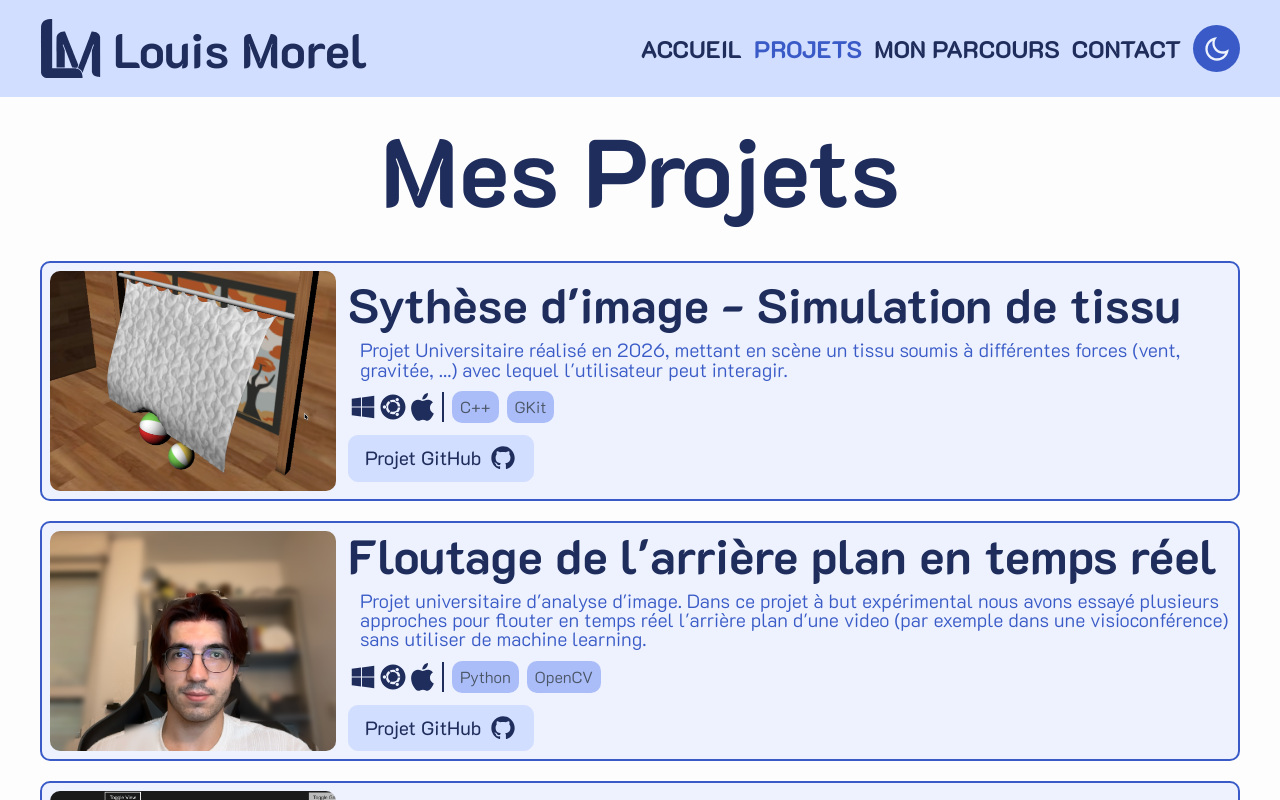
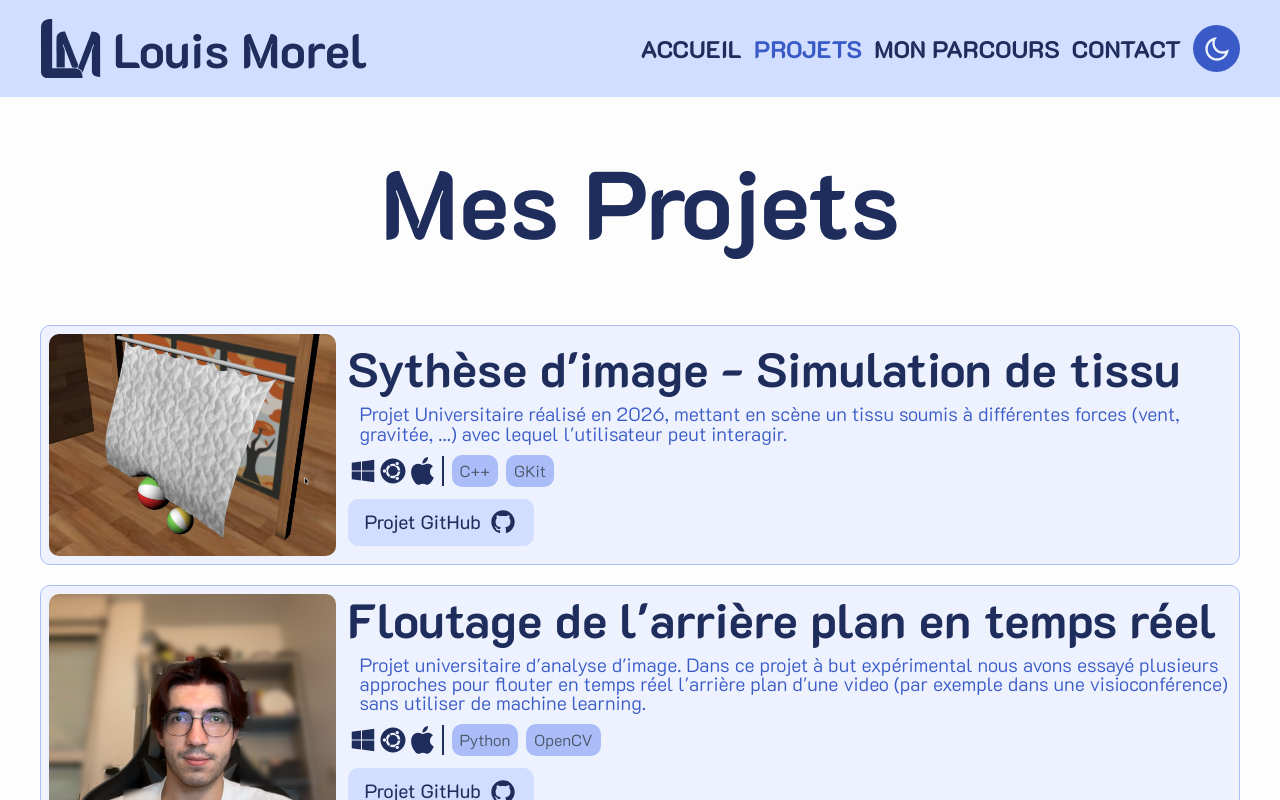
Before and after one commit to lm38550/portfolio, a Next.js app: page /projects in a window 1280 px wide. Shown: the top 800 px of the page. Built offline with nearby package versions, Linux system fonts and the light colour scheme.

Commit message:
Animation on project (fade in)

```diff
--- a/src/app/projects/page.tsx
+++ b/src/app/projects/page.tsx
@@ -9,7 +9,7 @@ export default function Home() {
     return (
         <div className="flex items-center gap-2 bg-day-100 dark:bg-night-100">
             <Container className="flex flex-col items-center">
-                <Typography variant="h1" component="h1" className="text-center">
+                <Typography variant="h1" component="h1" className="text-center py-8">
                     Mes Projets
                 </Typography>
                 <Projects/>
--- a/src/ui/components/project-presentation/project-presentation.tsx
+++ b/src/ui/components/project-presentation/project-presentation.tsx
@@ -1,3 +1,5 @@
+"use client"
+
 import {ProjectList} from "@/ui/components/project-presentation/project-links";
 import Image from "next/image";
 import {Typography} from "@/ui/design-system/typography/typography";
@@ -10,11 +12,18 @@ import {
 import {Button} from "@/ui/design-system/button/button";
 import {v4 as uuidv4} from "uuid";
 import Link from "next/link";
+import { motion } from "framer-motion";
 
 export const Projects = () => {
     const projectsList = ProjectList.map((project) => (
-        <div className="items-center border-2 grid grid-cols-1 md:grid-cols-4 rounded min-h-60 mt-5 p-2 w-full md:gap-3 bg-day-200 dark:bg-night-200
-                        hover:shadow-2xl hover:scale-102 animate" key={uuidv4()}>
+        <motion.div
+            initial={{opacity: 0,}}
+            whileInView={{opacity: 1}}
+            viewport={{once : true, amount : 0.3}}
+            transition={{duration: 0.6, ease: "easeOut"}}
+            className="items-center border border-day-400 hover:border-day-500 dark:border-night-400 dark:hover:border-night-500 grid grid-cols-1 md:grid-cols-4 rounded min-h-60 mt-5 p-2 w-full md:gap-3 bg-day-200 dark:bg-night-200
+                            hover:shadow-2xl hover:scale-102 animate" key={uuidv4()}
+        >
                 <div className="h-full min-h-40 w-full md:col-span-1 relative rounded">
                     {project.imageUrl === "" ?
                         <Image src="/img/no-image.png" alt="Image indiquant qu'il n'y a pas d'image pour ce projet" fill className="rounded object-cover"/>
@@ -51,7 +60,7 @@ export const Projects = () => {
                         </Button>
                     </div>
                 </div>
-        </div>
+        </motion.div>
     ))
 
     return (
```
Lines whose indentation alone changed are shown as unchanged.
